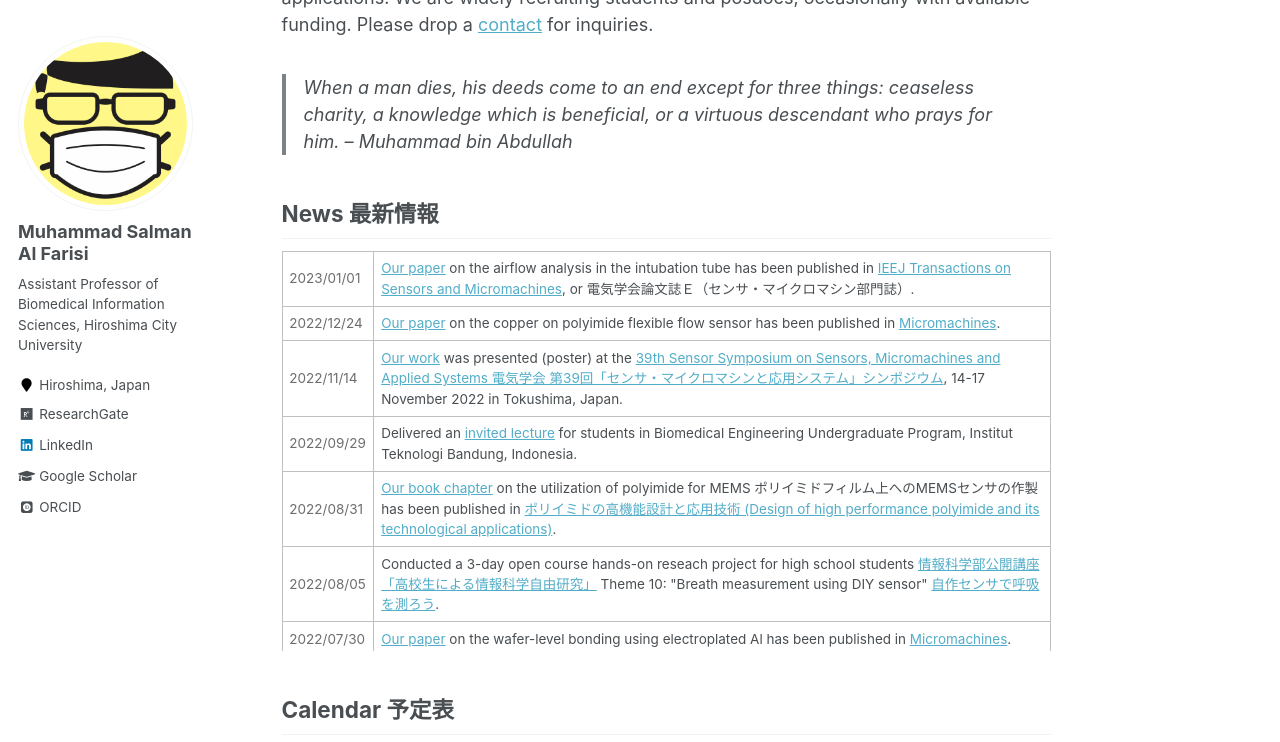
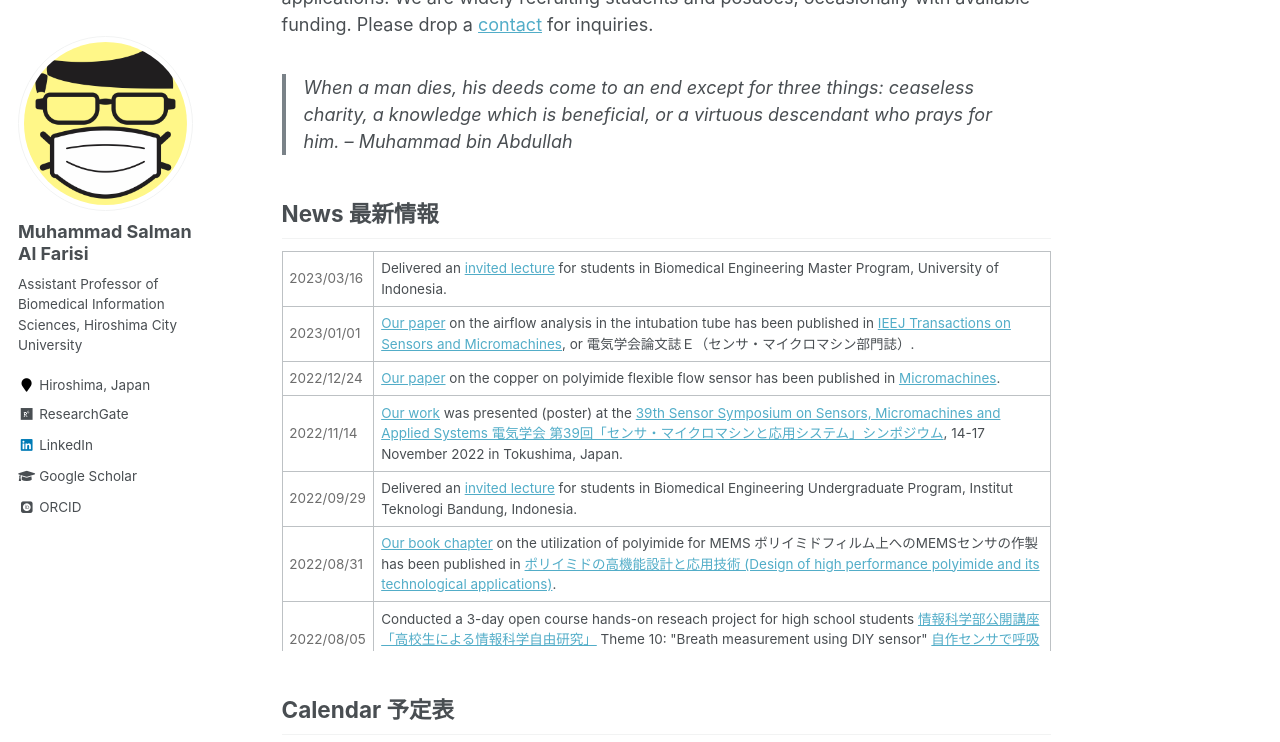
Before and after one commit to msalfarisi/msalfarisi.github.io, a Jekyll site: the page built from _pages/home.md, in a window 1280 px wide and 900 px high, scrolled down 457 px, cut to the strip 0-742 px from the top of the window. Built offline with Jekyll 4.4.1, drawn with Linux system fonts in a browser that asks for light colours; some web fonts are replaced.

Commit message:
Update home.md

```diff
--- a/_pages/home.md
+++ b/_pages/home.md
@@ -22,6 +22,10 @@
 
 <div style="overflow-y: scroll; height:400px;">
  <table style="width:100%">
+  <tr>
+    <td style="color:#6d6d6d;">2023/03/16</td>
+    <td>Delivered an <a href="/publication/">invited lecture</a> for students in Biomedical Engineering Master Program, University of Indonesia.</td>
+  </tr>
   <tr>
     <td style="color:#6d6d6d;">2023/01/01</td>
     <td><a href="/publication/">Our paper</a> on the airflow analysis in the intubation tube has been published in <a href="https://doi.org/10.1541/ieejsmas.143.6">IEEJ Transactions on Sensors and Micromachines</a>, or 電気学会論文誌Ｅ（センサ・マイクロマシン部門誌）.</td>
```
